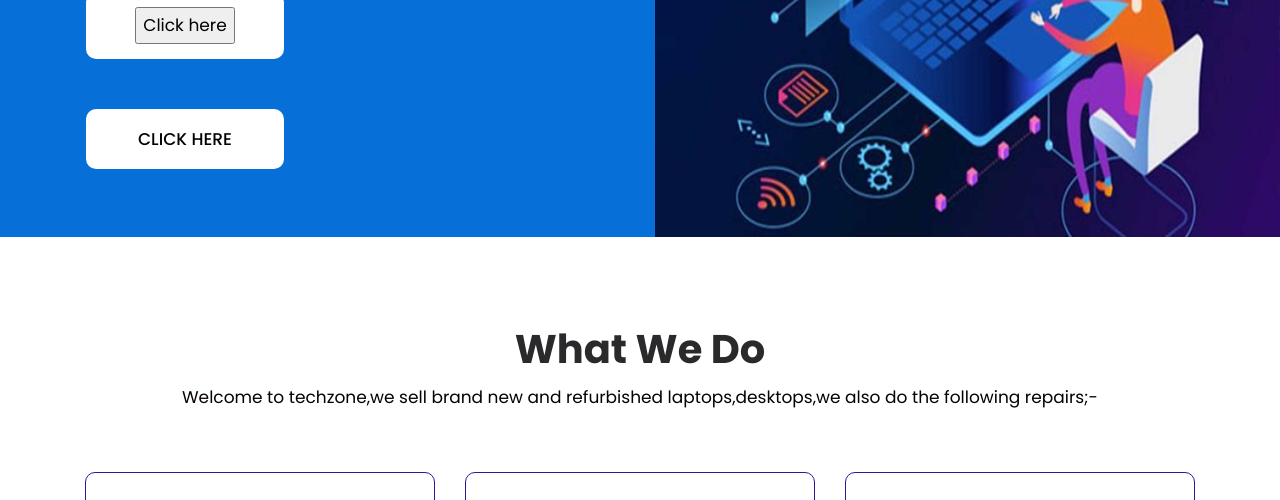
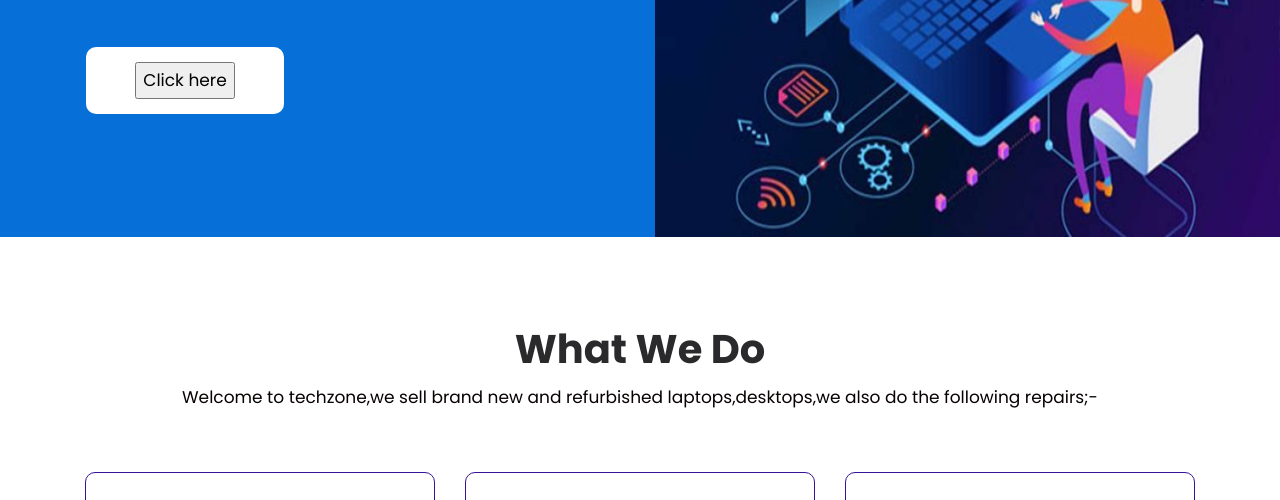
Before and after one commit to ridesayon/Techzone.github.io, a plain HTML site: page index.html in a window 1280 px wide. Shown: the part 2374-2874 px from the top of the page. Drawn offline with nearby package versions, Linux system fonts and the light colour scheme; some packages are replaced by stand-ins of ours; a script that the page names is missing; files whose address does not match are found by name.

Commit message:
Update index.html

```diff
--- a/index.html
+++ b/index.html
@@ -192,7 +192,7 @@
                      <form action="C:\phpMyAdmin\xamp\htdocs\admin folder\home2.php" method="get">
                         <a class="read_more" href="C:\phpMyAdmin\xamp\htdocs\admin folder\home2.php"><input type="submit" value="Click here"></a>
                      </form>
-                     <a class="read_more" href="C:\phpMyAdmin\xamp\htdocs\admin folder\home2.php">Click here</a>
+
                   </div>
                </div>
                <div class="col-md-6 padding_right2">
```
